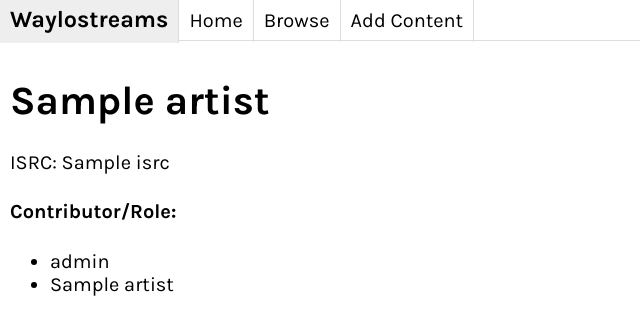
After one commit to waylostreamers/catalog, a Django app: template content/templates/track.html in a window 1280 px wide. The commit adds this page. Shown: the top 335 px of the page, without its empty margins (0-640 px from the left). Run offline with Django 3.2, Linux system fonts and the light colour scheme; the template is opened without the code that fills it: most values are stand-ins (such as "Sample title", 1, 10 or a date in 2020).

Commit message:
track page added

```diff
--- /dev/null
+++ b/content/templates/track.html
@@ -0,0 +1,12 @@
+{% extends "base.html" %}
+{% block content %}
+<h1>{{ object.artist }}</h1>
+<p>ISRC: {{ object.isrc }}</p>
+<h4>Contributor/Role:</h4>
+<ul>
+  {% for contributor in object.contributors.all %}
+  <li>{{ contributor.role }}</li>
+  <li>{{ contributor.artist.name }}</li>
+  {% endfor %}
+</ul>
+{% endblock content %}
```
Also changed, not shown: content/templates/tracks.html (+4 -3 lines).
